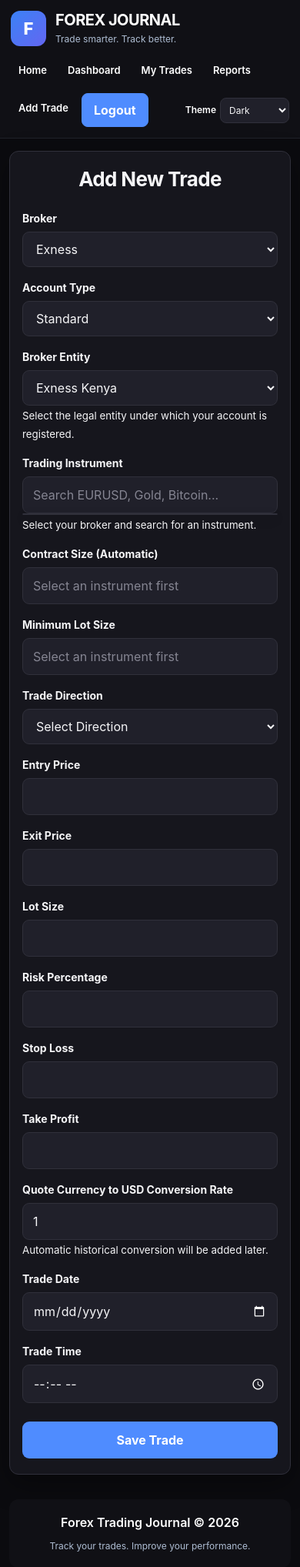
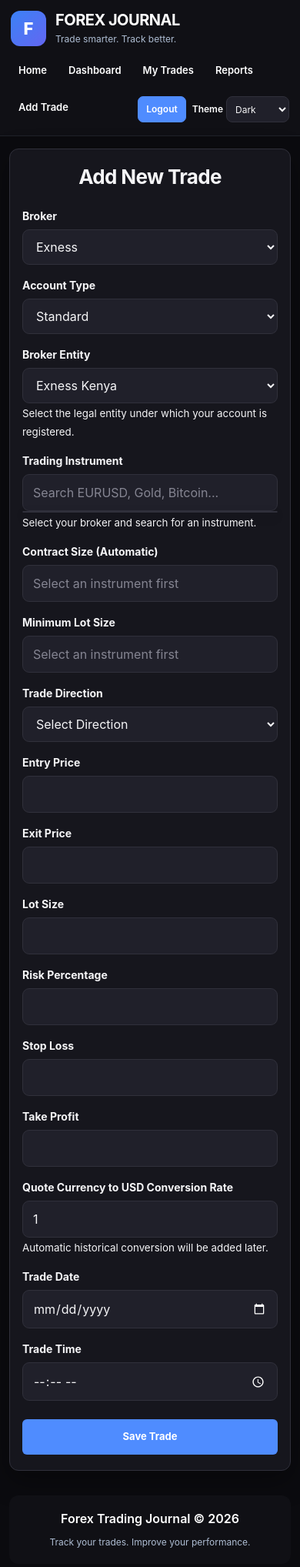
Before and after one commit to kenyanguruu/forex-trading-journal, a Flask app: page /add-trade in a window 390 px wide. Shown: the top 2036 px of the page at 77% size. After the commit the page ends 2011 px from the top, so only its background shows below. Run offline with Flask 3, Linux system fonts and the light colour scheme; the visitor is signed in with stand-in values (Sample User, id 1); some libraries are stand-ins or nearby versions.

Commit message:
Fix mobile navigation alignment

```diff
--- a/static/css/style.css
+++ b/static/css/style.css
@@ -2892,3 +2892,218 @@ button:disabled {
     border-color: #ef4444 !important;
     box-shadow: 0 0 0 2px rgba(239, 68, 68, 0.12) !important;
 }
+/* --------------------------------------------------
+   COMPACT BUTTONS - DESKTOP AND MOBILE
+-------------------------------------------------- */
+
+button,
+.btn,
+input[type="submit"],
+input[type="button"] {
+    padding: 8px 14px;
+    font-size: 14px;
+    min-height: 36px;
+    border-radius: 6px;
+}
+
+/* Mobile button sizing */
+@media (max-width: 768px) {
+    button,
+    .btn,
+    input[type="submit"],
+    input[type="button"] {
+        padding: 7px 11px;
+        font-size: 13px;
+        min-height: 32px;
+    }
+}
+/* Authentication navigation buttons */
+
+.nav-auth-actions {
+    display: flex;
+    align-items: center;
+    justify-content: flex-end;
+    gap: 8px;
+    margin-left: auto;
+}
+
+.nav-logout-form {
+    margin: 0;
+}
+
+/* Small screens */
+@media (max-width: 768px) {
+
+    .main-navigation {
+        display: flex;
+        flex-wrap: wrap;
+        align-items: center;
+        gap: 8px;
+    }
+
+    .nav-auth-actions {
+        width: auto;
+        display: flex;
+        align-items: center;
+        justify-content: flex-end;
+        gap: 8px;
+        margin-left: auto;
+        padding: 0;
+    }
+
+    .nav-auth-actions .nav-auth-button,
+    .nav-logout-form .nav-auth-button {
+        display: inline-flex;
+        align-items: center;
+        justify-content: center;
+        min-height: 36px;
+        padding: 7px 12px;
+        font-size: 13px;
+        white-space: nowrap;
+    }
+
+    .nav-logout-form {
+        display: flex;
+        align-items: center;
+        margin: 0;
+    }
+
+    .theme-control {
+        display: flex;
+        align-items: center;
+        gap: 6px;
+        margin-left: auto;
+    }
+}
+
+/* =========================================
+   FINAL NAVIGATION ALIGNMENT FIX
+========================================= */
+
+.main-navigation {
+    display: flex;
+    align-items: center;
+    flex-wrap: wrap;
+    gap: 12px;
+}
+
+.nav-right-controls {
+    display: flex;
+    align-items: center;
+    justify-content: flex-end;
+    gap: 12px;
+    margin-left: auto;
+    flex-shrink: 0;
+}
+
+.nav-auth-actions {
+    display: flex;
+    align-items: center;
+    gap: 8px;
+}
+
+.nav-logout-form {
+    display: flex;
+    align-items: center;
+    margin: 0;
+    padding: 0;
+}
+
+.main-navigation .nav-auth-button,
+.nav-logout-form .nav-auth-button {
+    display: inline-flex;
+    align-items: center;
+    justify-content: center;
+
+    height: 36px;
+    min-height: 36px;
+    padding: 0 13px;
+
+    box-sizing: border-box;
+    border: 1px solid var(--brand);
+    border-radius: 7px;
+
+    background: var(--brand);
+    color: #ffffff;
+
+    font-family: inherit;
+    font-size: 13px;
+    font-weight: 600;
+    line-height: 1;
+    white-space: nowrap;
+    text-decoration: none;
+}
+
+.main-navigation .nav-auth-button:hover {
+    background: var(--brand-hover);
+    color: #ffffff;
+}
+
+.nav-logout-form .nav-auth-button:hover {
+    background: var(--brand-hover);
+}
+
+.theme-control {
+    display: flex;
+    align-items: center;
+    gap: 6px;
+    margin: 0;
+}
+
+.theme-control select {
+    height: 36px;
+    min-height: 36px;
+    min-width: 95px;
+    padding: 0 9px;
+    margin: 0;
+    box-sizing: border-box;
+    font-size: 13px;
+}
+
+/* Mobile navigation */
+
+@media (max-width: 700px) {
+
+    .main-navigation {
+        width: 100%;
+        display: flex;
+        align-items: center;
+        flex-wrap: wrap;
+        gap: 8px;
+    }
+
+    .nav-right-controls {
+        margin-left: auto;
+        justify-content: flex-end;
+        gap: 8px;
+    }
+
+    .nav-auth-actions {
+        justify-content: flex-end;
+        gap: 6px;
+    }
+
+    .main-navigation .nav-auth-button,
+    .nav-logout-form .nav-auth-button {
+        height: 34px;
+        min-height: 34px;
+        padding: 0 10px;
+        font-size: 12px;
+    }
+
+    .theme-control {
+        gap: 4px;
+    }
+
+    .theme-control label {
+        font-size: 12px;
+    }
+
+    .theme-control select {
+        height: 34px;
+        min-height: 34px;
+        min-width: 82px;
+        font-size: 12px;
+        padding: 0 7px;
+    }
+}
--- a/templates/base.html
+++ b/templates/base.html
@@ -25,6 +25,7 @@
                 </div>
             </div>
 
+
             <nav class="main-navigation">
 
                 <a href="{{ url_for('home') }}">Home</a>
@@ -35,6 +36,14 @@
                     <a href="{{ url_for('view_trades') }}">My Trades</a>
                     <a href="{{ url_for('trading_reports') }}">Reports</a>
                     <a href="{{ url_for('add_trade') }}">Add Trade</a>
+
+                {% endif %}
+
+                <div class="nav-right-controls">
+
+                    <div class="nav-auth-actions">
+
+                        {% if current_user.is_authenticated %}
 
                             <form method="POST"
                                 action="{{ url_for('logout') }}"
@@ -62,6 +71,8 @@
 
                         {% endif %}
 
+                    </div>
+
                     <div class="theme-control">
                         <label for="theme-select">Theme</label>
 
@@ -72,7 +83,10 @@
                         </select>
                     </div>
 
+                </div>
+
             </nav>
+
 
         </div>
     </header>
```
Lines whose indentation alone changed are shown as unchanged.
